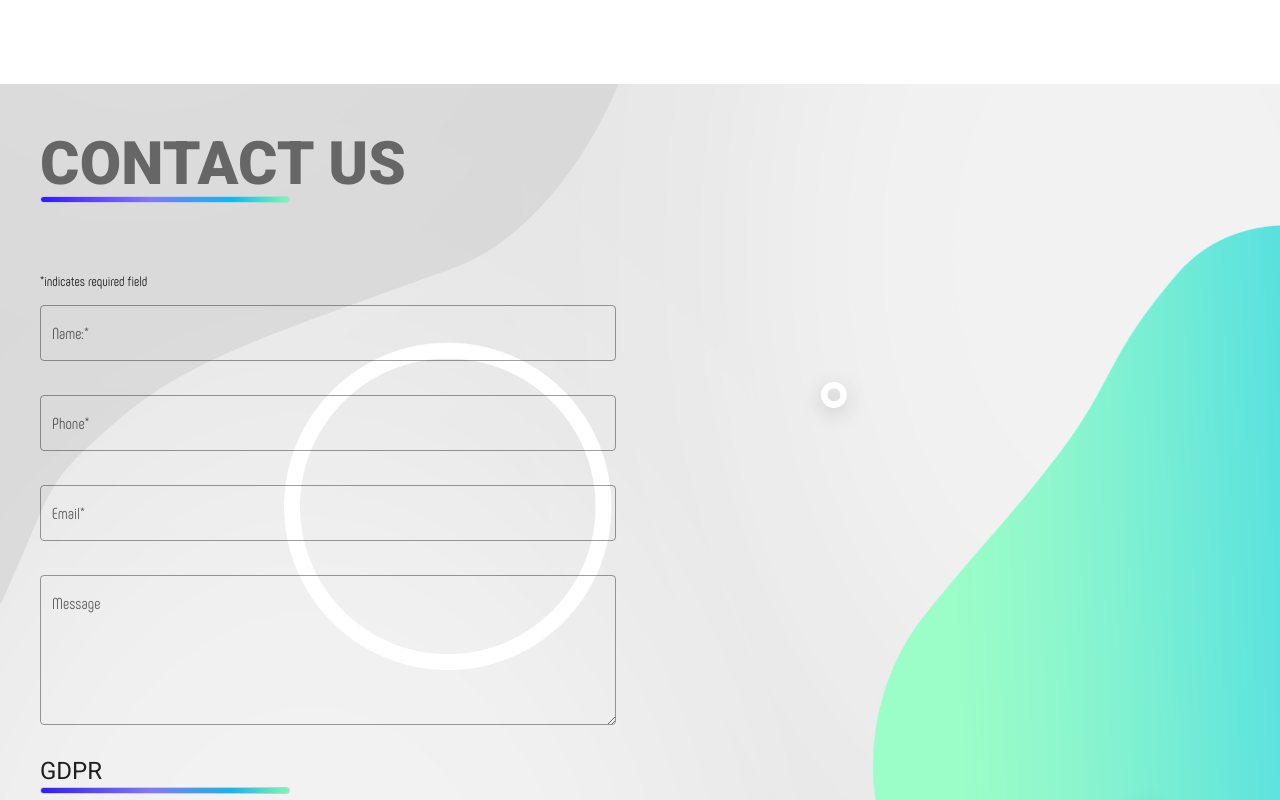
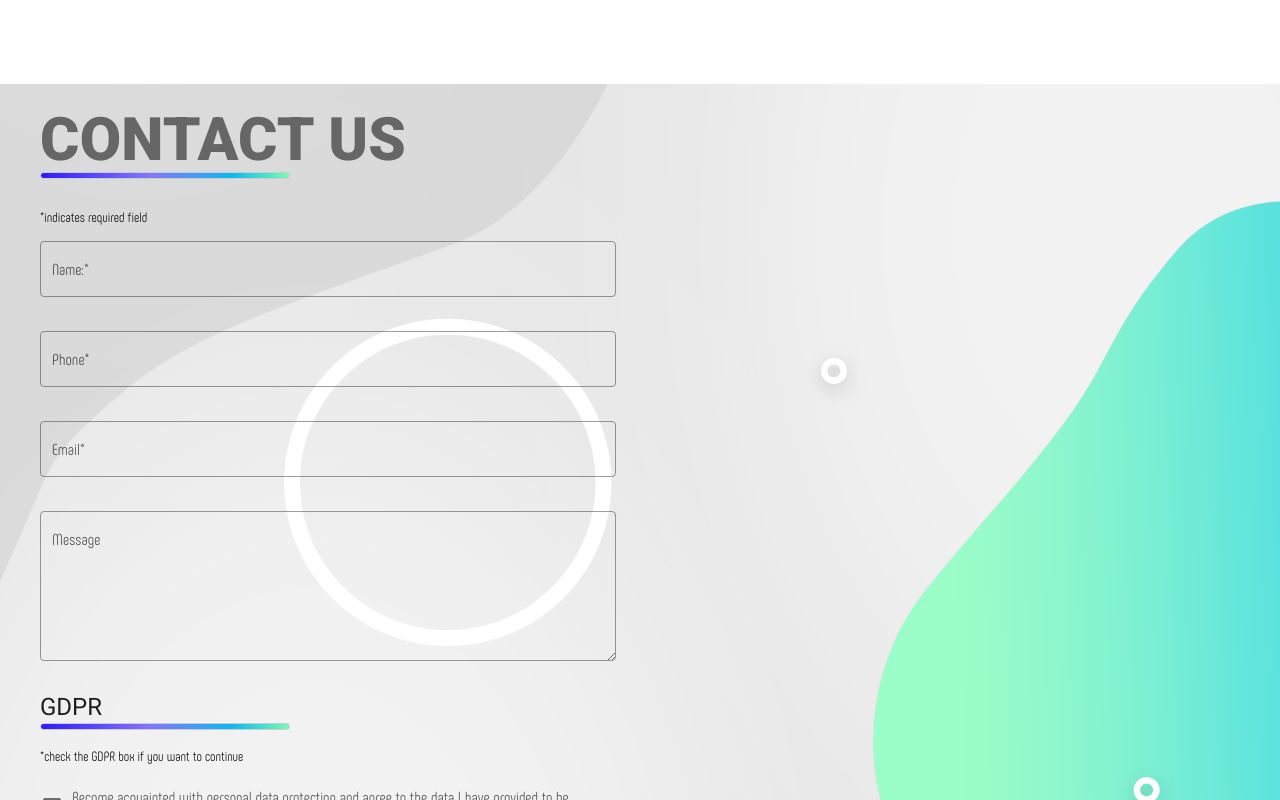
Before and after one commit to georginklv/wedoweb, a Vue app: page /contacts in a window 1280 px wide. Shown: the part 780-1580 px from the top of the page. Built offline with nearby package versions, Linux system fonts and the light colour scheme.

Commit message:
input rules

```diff
--- a/src/components/TalkButton.vue
+++ b/src/components/TalkButton.vue
@@ -222,7 +222,7 @@ export default {
 	height: 5px;
 }
 .v-card {
-	padding: 10px;
+	padding: 15px;
 }
 .v-card.v-sheet {
 	backdrop-filter: blur(9px);
--- a/src/views/Contacts.vue
+++ b/src/views/Contacts.vue
@@ -2,33 +2,40 @@
 	<div class="background-wrapper">
 		<div class="wrapper">
 			<div class="title">
-				<p class="font-weight-black text-uppercase mt-16">Contact us</p>
-				<div class="line mb-16"></div>
+				<p class="font-weight-black text-uppercase mt-10">Contact us</p>
+				<div class="line mb-6"></div>
 			</div>
 			<v-row>
-				<v-col cols="12" class="form-element">
-					<form @submit.prevent="sendEmail">
+				<v-col cols="12" class="form-element ">
+					<form
+						@submit.prevent="sendEmail"
+						ref="form"
+						lazy-validation
+						class=" mb-4 "
+					>
 						<v-col class="pa-0">
 							<small>*indicates required field</small>
-
 							<v-text-field
 								class="mt-3"
 								name="name"
 								label="Name:*"
 								placeholder="First & Last"
 								outlined
+								:rules="rules.textField"
 							></v-text-field>
 							<v-text-field
 								class="mt-1"
 								name="phone"
 								label="Phone*"
 								outlined
+								:rules="rules.textField"
 							></v-text-field>
 							<v-text-field
 								class="mt-1"
 								name="email"
 								label="Email*"
 								outlined
+								:rules="rules.email"
 							></v-text-field>
 							<v-textarea
 								outlined
@@ -46,16 +53,17 @@
 								label="Become acquainted with personal data protection and agree to the data I have provided to be processed for the purpose of the inquiry."
 							></v-checkbox>
 							<v-btn
-								color="blue darken-1 white--text"
+								color="blue darken-1 white--text  mb-4 "
 								type="submit"
 								value="Send"
 								:disabled="!checkbox"
+								@click="handleSubmit"
 								>Submit</v-btn
 							>
 						</v-col>
 					</form>
 
-					<span class="headline mb-4">To contact us</span>
+					<span class="headline mb-4 ">To contact us</span>
 					<div class="line form-line mb-3"></div>
 					<p><b>Phone: </b> 0878674825</p>
 					<p>
@@ -94,12 +102,20 @@ export default {
 			'Social Media Marketing',
 			'Other',
 		],
+		rules: {
+			email: [
+				(v) => !!v || 'E-mail is required',
+				(v) => /.+@.+\..+/.test(v) || 'E-mail must be valid',
+			],
+			textField: [(val) => (val || '').length > 0 || 'This field is required'],
+		},
 	}),
 	methods: {
 		sendEmail: (e) => {
 			emailjs.sendForm('service_oceveqa', 'template_63mcyxs', e.target).then(
 				(result) => {
 					console.log('SUCCESS!', result.status, result.text);
+					this.$refs.form.reset();
 				},
 				(error) => {
 					console.log('FAILED...', error);
```
